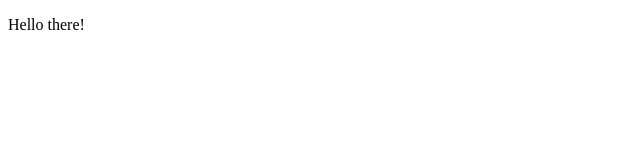
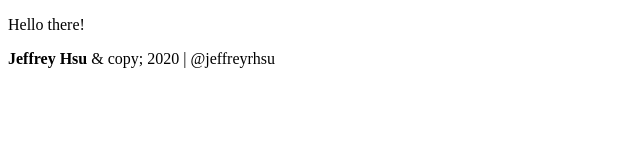
Before and after one commit to jeffreyrhsu/my-website, a plain HTML site: page index.html in a window 1280 px wide. Shown: the whole page, without its empty margins (0-640 px from the left). Drawn offline with Linux system fonts and the light colour scheme.

Commit message:
Add footer

```diff
--- a/index.html
+++ b/index.html
@@ -10,5 +10,13 @@
 
     <body>
         <p>Hello there!</p>
+        <footer id = "footer">
+            <div class = "container">
+                <div class="copyright">
+                    <strong><span>Jeffrey Hsu</span></strong> & copy; 2020 | @jeffreyrhsu
+                </div>
+            </div>
+
+        </footer><!--End Footer-->
     </body>
 </html>
```
